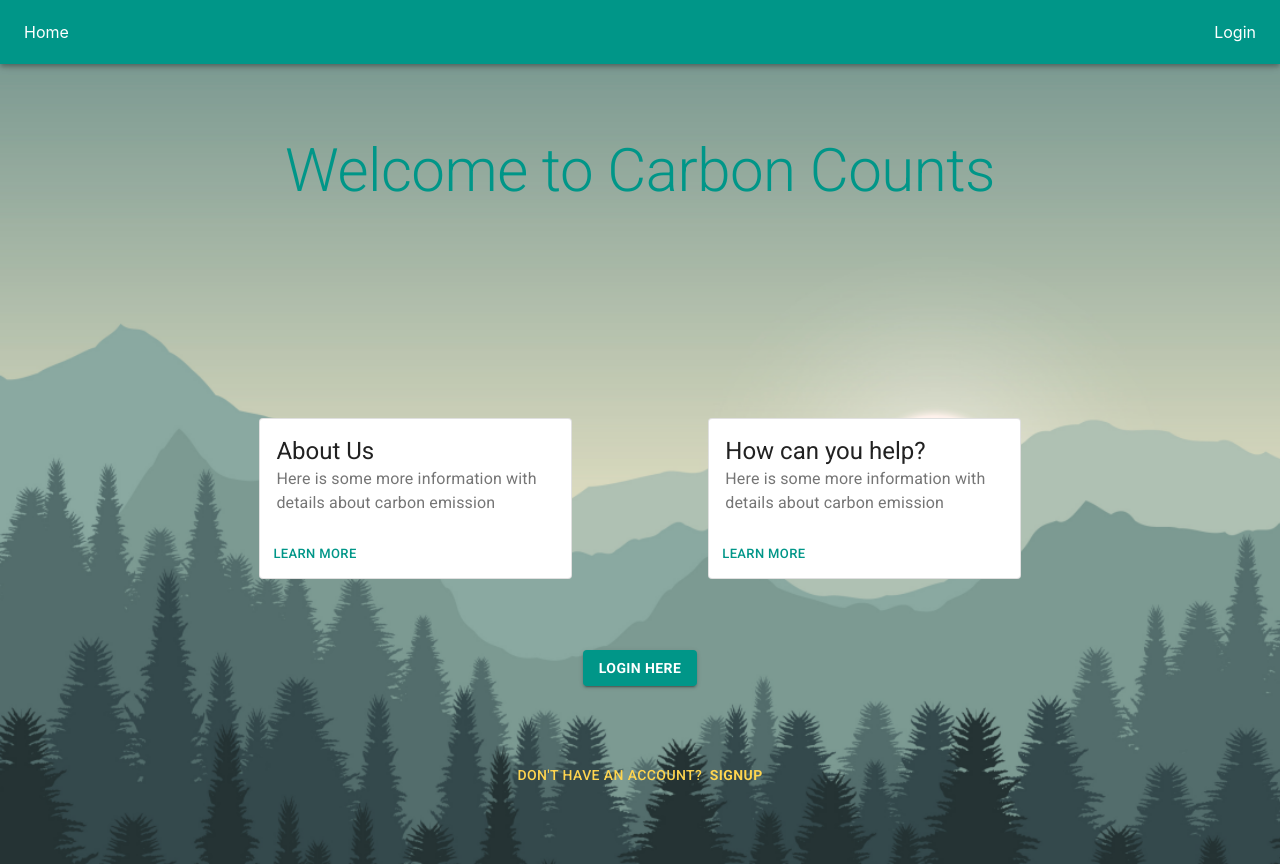
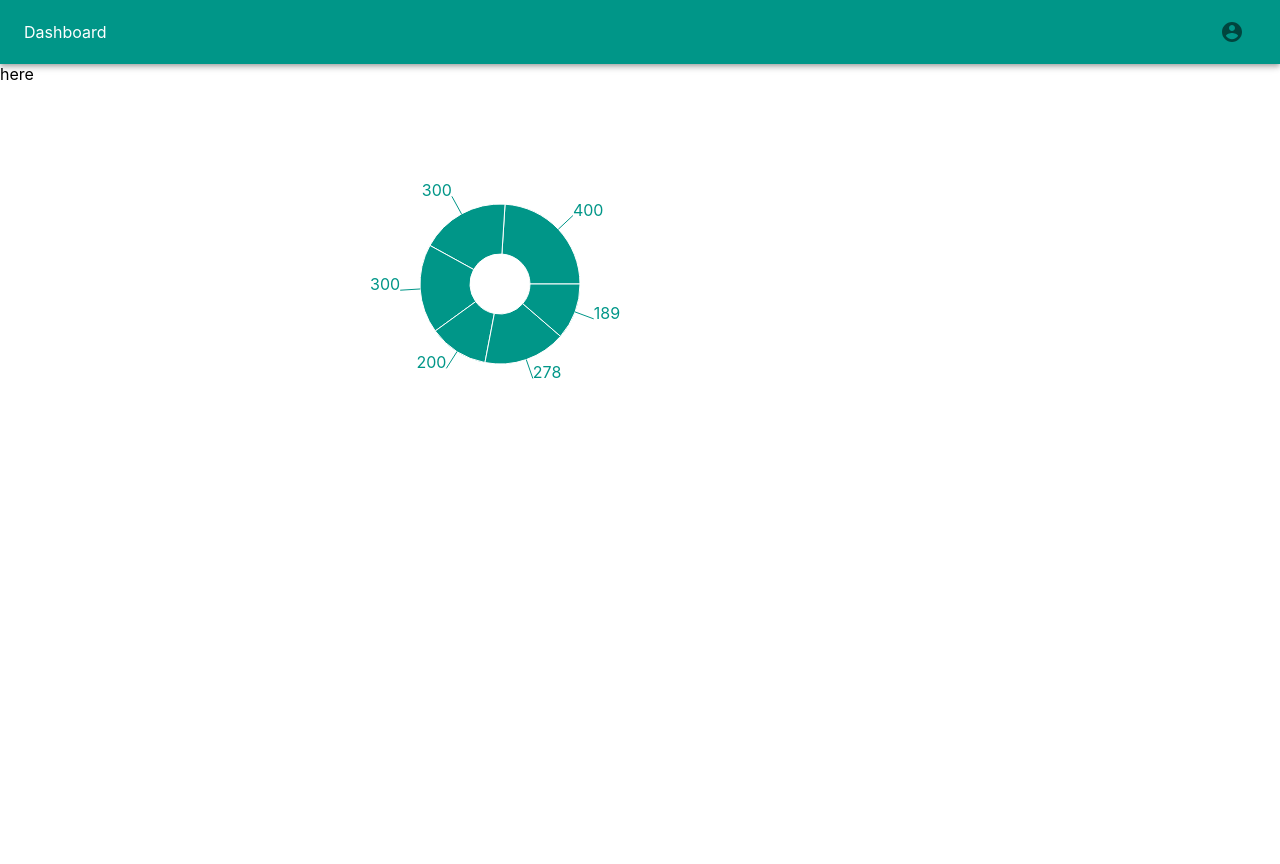
Before and after one commit to Yaffoman/SD_HACKS_2021_Frontend, a React (Create React App) app: page / in a window 1280 px wide. Before the commit this address led to /landing. After the commit the page ends 800 px from the top, so only its background shows below. Built offline with nearby package versions, Linux system fonts and the light colour scheme.

Commit message:
created the initial pie chart

```diff
--- a/package.json
+++ b/package.json
@@ -14,6 +14,7 @@
     "react-dom": "^17.0.1",
     "react-router-dom": "^5.2.0",
     "react-scripts": "4.0.2",
+    "recharts": "^2.0.7",
     "web-vitals": "^1.0.1",
     "yup": "^0.32.9"
   },
--- a/src/App.js
+++ b/src/App.js
@@ -7,7 +7,7 @@ import {
   Link
 } from "react-router-dom";
 import PrivateRoute from './components/PrivateRoute/PrivateRoute';
-import Home from './pages/Home/Home';
+import Dashboard from './pages/Dashboard/Dashboard';
 import Landing from './pages/Landing/Landing';
 import Update from './pages/Update/Update'
 import Profile from './pages/Profile/Profile';
@@ -27,7 +27,7 @@ function Routes() {
         <Route exact path='/signup' component={Signup} />
         <PrivateRoute exact path='/profile' component={Profile} />
         <PrivateRoute exact path='/update' component={Update} />
-        <PrivateRoute path='/' component={Home} />
+        <PrivateRoute path='/' component={Dashboard} />
       </Switch>
     </Router>
   )
--- a/src/components/Auth/Auth.js
+++ b/src/components/Auth/Auth.js
@@ -4,7 +4,7 @@ import React, { createContext, useState } from 'react';
 // If they are, it will hold their name, email, etc., else it will be null
 const AuthContext = createContext(null);
 export function Auth({ children }) {
-  const [user, setUser] = useState(null);
+  const [user, setUser] = useState(true);
 
   return (
     <AuthContext.Provider value={{ user, setUser }}>
--- a/src/components/Navbar/Navbar.js
+++ b/src/components/Navbar/Navbar.js
@@ -54,9 +54,10 @@ export default function Navbar() {
   return (
     <AppBar position="sticky" color={"primary"}>
       <Toolbar className={styles.toolbar}>
-        <Link component={RouterLink} to='/' color="inherit">Home</Link>
+        <Link component={RouterLink} to='/' color="inherit">Dashboard</Link>
         {user
           ? <ProfileMenu />
+          // TODO maybe user instead: ? <Button color="inherit" onClick={() => setUser(null)}>Logout</Button>
           : <Link component={RouterLink} to='/login' color="inherit">Login</Link>
         }
       </Toolbar>
--- /dev/null
+++ b/src/components/PieChart/PieChart.js
@@ -0,0 +1,33 @@
+import React from "react";
+import { PieChart, Pie, Legend, Tooltip } from "recharts";
+import teal from "@material-ui/core/colors/teal";
+import amber from "@material-ui/core/colors/amber";
+
+/**
+ * parameter data needs to be in the form:
+ * [
+ *   { label: "String", value: number }
+ * ]
+ * The pie chart will proportion the values (i.e. they don't need to add up to 100).
+ */
+export default function Chart ({ data }) {
+  const tealColor = teal[500]
+  const amberColor = amber[300]
+
+  return (
+    <PieChart width={1000} height={400}>
+      <Pie
+        dataKey="value"
+        isAnimationActive={false}
+        data={data}
+        // cx={200}
+        // cy={200}
+        outerRadius={80}
+        innerRadius={30}
+        fill={tealColor}
+        label
+      />
+      <Tooltip />
+    </PieChart>
+  );
+}
--- /dev/null
+++ b/src/pages/Dashboard/Dashboard.js
@@ -0,0 +1,20 @@
+import React from "react";
+import PieChart from "../../components/PieChart/PieChart";
+
+export default function Dashboard() {
+  return (
+    <div>
+      here
+      <PieChart
+        data={[
+          { label: "Group A", value: 400 },
+          { label: "Group B", value: 300 },
+          { label: "Group C", value: 300 },
+          { label: "Group D", value: 200 },
+          { label: "Group E", value: 278 },
+          { label: "Group F", value: 189 },
+        ]}
+      />
+    </div>
+  );
+}
--- a/src/pages/Home/Home.js
+++ /dev/null
@@ -1,7 +0,0 @@
-import React from 'react';
-
-export default function Home() {
-  return (
-    "hi"
-  )
-}
--- a/src/pages/Login/Login.js
+++ b/src/pages/Login/Login.js
@@ -58,7 +58,7 @@ function LoginForm() {
               lastName: "Doe",
             });
 
-            history.push("/home");
+            history.push("/");
           } catch (err) {
             console.log(err);
           }
--- a/src/pages/Signup/House.js
+++ b/src/pages/Signup/House.js
@@ -2,7 +2,7 @@ import React from "react";
 import { TextField, InputAdornment, Grid, Button } from "@material-ui/core";
 import { Formik, Form, Field } from "formik";
 
-export default function Home({ updateStore, nextStep }) {
+export default function House({ updateStore, nextStep }) {
   return (
     <Grid container direction={"column"} alignItems="center" spacing={2}
       style={{
--- a/src/pages/Signup/Signup.js
+++ b/src/pages/Signup/Signup.js
@@ -4,7 +4,7 @@ import { Stepper, Step, StepButton, Typography } from '@material-ui/core';
 import BasicInfo from './BasicInfo';
 import Transportation from './Transportation';
 import Food from './Food';
-import Home from './House';
+import House from './House';
 import Results from './Results';
 
 function getStepContent(step, setActiveStep, store, setStore){
@@ -19,7 +19,7 @@ function getStepContent(step, setActiveStep, store, setStore){
     case 2:
       return <Food updateStore={updateStore} nextStep={nextStep}  />;
     case 3:
-      return <Home updateStore={updateStore} nextStep={nextStep} />
+      return <House updateStore={updateStore} nextStep={nextStep} />
     case 4:
       return <Results updateStore={updateStore} nextStep={nextStep}  />;
   }
@@ -29,7 +29,7 @@ function getStepContent(step, setActiveStep, store, setStore){
 export default function Signup() {
   const [activeStep, setActiveStep] = useState(0);
   const [store, setStore] = useState({});
-  const steps = ["Basic Info", "Transportation", "Food", "Home", "Results"];
+  const steps = ["Basic Info", "Transportation", "Food", "House", "Results"];
 
   const submit = async () => {
     const data = await fetch('URL_GOES_HERE', { // TODO replace url here
```
Also changed, not shown: src/pages/Dashboard/Home.module.css (added), 1 other file (tests, documents, lock files or other folders).
